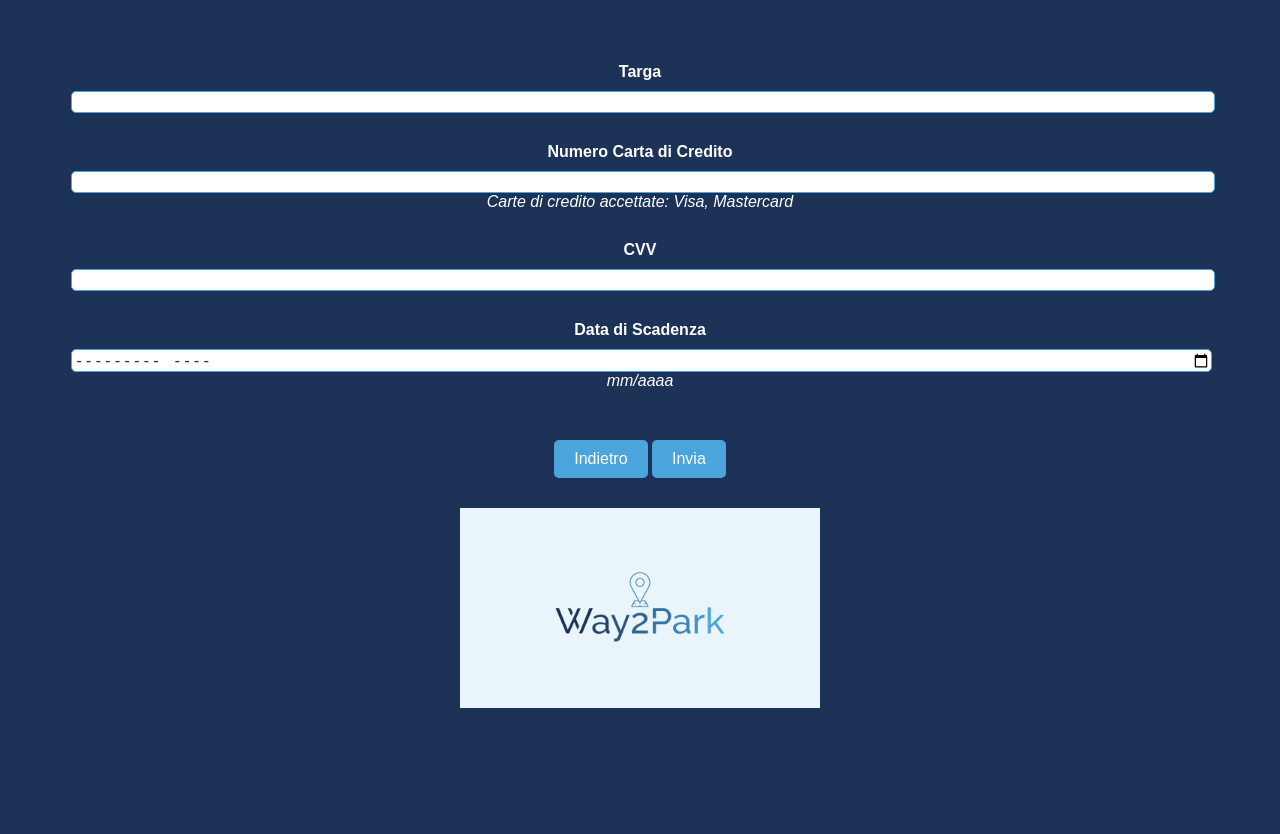
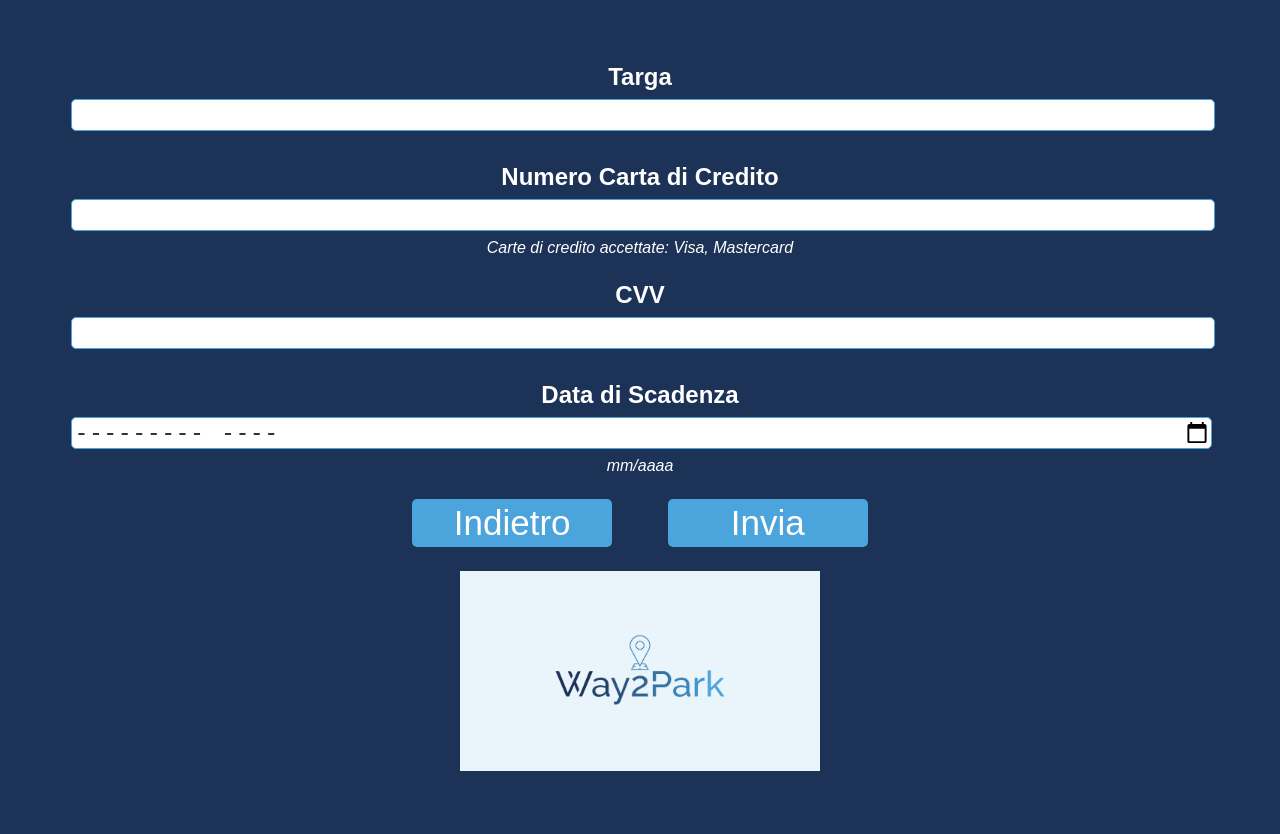
Before and after one commit to AndreaValentini025/Way2Park, a Django app: page /link in a window 1280 px wide. Before the commit the page ends 708 px from the top, so only its background shows below. Run offline with Django 4.2, Linux system fonts and the light colour scheme.

Commit message:
UI x car-registration.html

```diff
--- a/Way2Park/templates/Way2Park/car-registration.html
+++ b/Way2Park/templates/Way2Park/car-registration.html
@@ -14,37 +14,39 @@
             text-align: center;
         }
         .form-group{
-            margin: 30px 0;
+            margin: 3vh 0;
         }
         .top-label{
             color: #fff;
             font-weight: bold;
+            font-size: 3vh;
         }
 
         .bottom-label{
             color: #fff;
             font-style: italic;
+            font-size: 2vh;
         }
 
         input[type="text"], input[type="password"], input[type="month"]{
             width: 90%;
-            margin-left: 5%;
-            margin-right: 5%;
-            font-size: 16px;
+            font-size: 3vh;
             border: 1px solid #4ca4dc;
             border-radius: 5px;
-            margin-top: 10px;
+            margin: 1vh 5%;
             color: #333;
         }
         .btn{
-            padding: 10px 20px;
             background-color: #4ca4dc;
             color: #fff;
             border: none;
             border-radius: 5px;
-            font-size: 16px;
+            font-size: 35px;
             cursor: pointer;
-            margin-top: 20px;
+
+            width: min(200px,25vw);
+            height: min(6vh,100px);
+            margin: 0 2vw;
         }
 
         .container-2{
@@ -54,8 +56,10 @@
         }
 
         .img-container{
-            height: 25vh;
-            width: 45vh;
+            max-width: 45vh;
+            max-height: 25vh;
+            height: 50vw;
+            width: 90vw;
         }
 
     </style>
```
Lines whose indentation alone changed are shown as unchanged.
